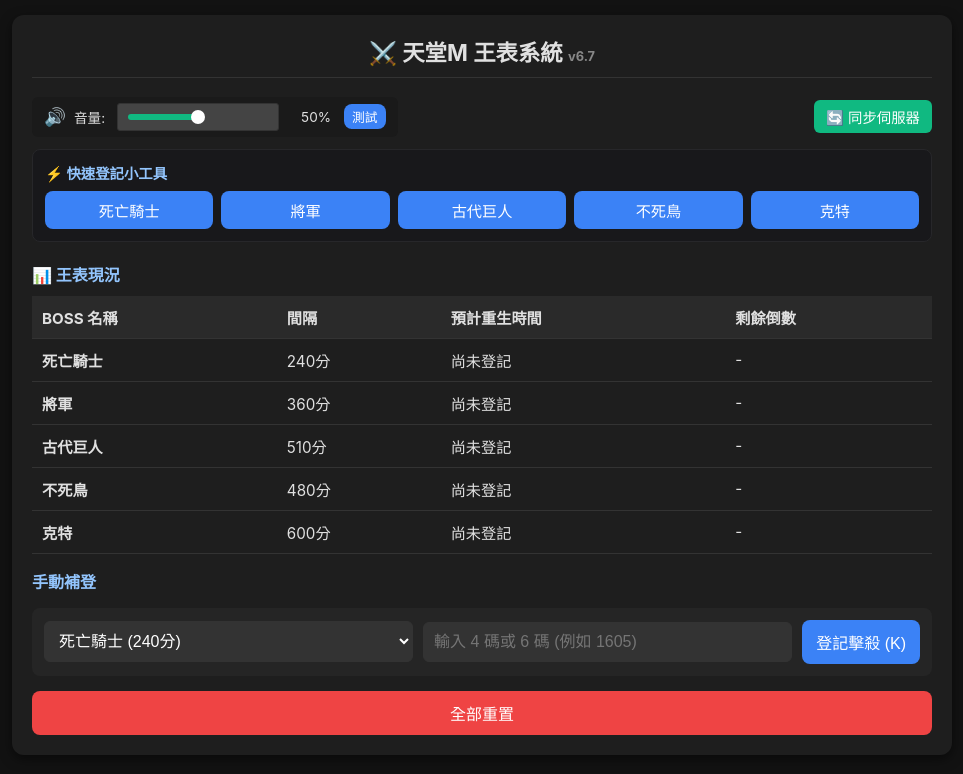
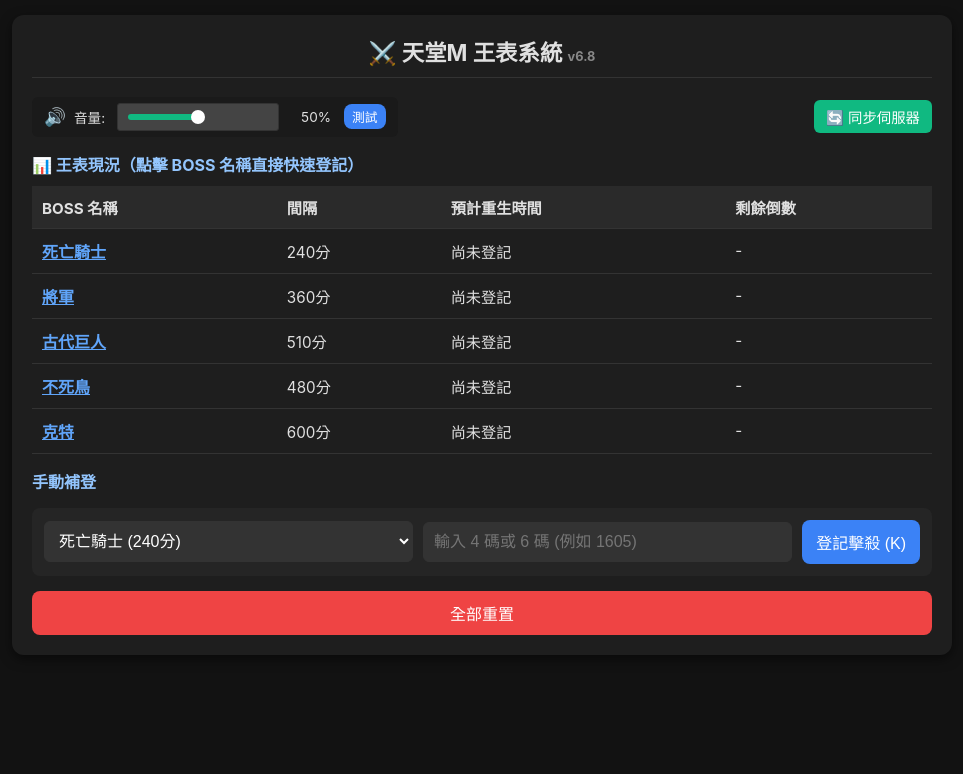
Before and after one commit to cijyun0103-beep/boss-timer, a website: page index.html in a window 1280 px wide. Shown: the whole page, without its empty margins (158-1121 px from the left). Drawn offline with Linux system fonts and the light colour scheme; no server answers.

Commit message:
Add files via upload

```diff
--- a/index.html
+++ b/index.html
@@ -3,7 +3,7 @@
 <head>
     <meta charset="UTF-8">
     <meta name="viewport" content="width=device-width, initial-scale=1.0">
-    <title>天堂M 王表系統 v6.7</title>
+    <title>天堂M 王表系統 v6.8</title>
     <style>
         :root {
             --bg-color: #121212;
@@ -177,27 +177,9 @@
             flex: 1;
         }
 
-        /* 快速登記小工具（手機與電腦同步顯示） */
+        /* 根據你的要求：完全取消上方快速登記小工具 */
         .pc-widget-panel {
-            background: #18181b;
-            border: 1px solid #27272a;
-            padding: 12px;
-            border-radius: 8px;
-            margin-bottom: 20px;
-            display: flex;
-            flex-direction: column;
-            gap: 8px;
-        }
-        .pc-widget-buttons {
-            display: flex;
-            gap: 8px;
-            flex-wrap: wrap;
-        }
-        .pc-widget-buttons button {
-            flex: 1;
-            min-width: 110px;
-            padding: 8px 10px;
-            font-size: 0.95rem;
+            display: none !important;
         }
 
         .desktop-table {
@@ -213,6 +195,22 @@
         }
         .desktop-table th {
             background-color: #2a2a2a;
+        }
+
+        /* 將 BOSS 名稱變成可點擊的快速登記按鈕 */
+        .boss-click-btn {
+            background: none;
+            border: none;
+            color: #60a5fa;
+            font-weight: bold;
+            font-size: 1rem;
+            cursor: pointer;
+            padding: 0;
+            text-align: left;
+            text-decoration: underline;
+        }
+        .boss-click-btn:hover {
+            color: #93c5fd;
         }
 
         /* 倒數小於1分鐘的紅色樣式 */
@@ -235,7 +233,7 @@
 <body>
 
 <div class="container">
-    <h2>⚔️ 天堂M 王表系統 <span style="font-size: 0.8rem; color: #888;">v6.7</span></h2>
+    <h2>⚔️ 天堂M 王表系統 <span style="font-size: 0.8rem; color: #888;">v6.8</span></h2>
 
     <div class="top-bar">
         <div class="settings-bar">
@@ -248,19 +246,7 @@
         <button class="btn-refresh" onclick="fetchServerData(true)">🔄 同步伺服器</button>
     </div>
 
-    <!-- 快速登記小工具（手機與電腦同步顯示） -->
-    <div class="pc-widget-panel">
-        <div style="font-size: 0.9rem; color: #93c5fd; font-weight: bold;">⚡ 快速登記小工具</div>
-        <div class="pc-widget-buttons">
-            <button onclick="registerBoss('死亡騎士')">死亡騎士</button>
-            <button onclick="registerBoss('將軍')">將軍</button>
-            <button onclick="registerBoss('古代巨人')">古代巨人</button>
-            <button onclick="registerBoss('不死鳥')">不死鳥</button>
-            <button onclick="registerBoss('克特')">克特</button>
-        </div>
-    </div>
-
-    <div class="section-title">📊 王表現況</div>
+    <div class="section-title">📊 王表現況（點擊 BOSS 名稱直接快速登記）</div>
     <table class="desktop-table">
         <thead>
             <tr>
@@ -435,7 +421,7 @@
 
         if (hours > 23 || minutes > 59 || seconds > 59) {
             alert("輸入的時間不合法！");
-    return;
+            return;
         }
 
         let killDate = new Date(now.getFullYear(), now.getMonth(), now.getDate(), hours, minutes, seconds);
@@ -520,7 +506,7 @@
 
             const tr = document.createElement('tr');
             tr.innerHTML = `
-                <td><strong>${name}</strong></td>
+                <td><button class="boss-click-btn" onclick="registerBoss('${name}')" title="點擊快速登記">${name}</button></td>
                 <td>${intervalMins}分</td>
                 <td>${respawnStr}</td>
                 <td class="${countdownClass}">${countdownStr}</td>
```
